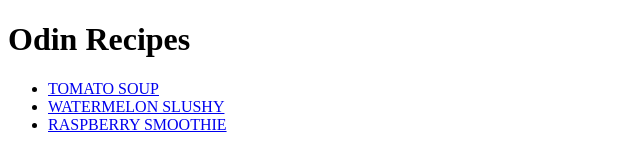
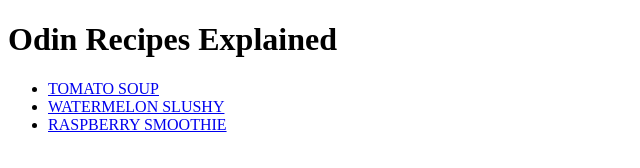
Before and after one commit to meeseeks-san/odinrecipes, a plain HTML site: page index.html in a window 1280 px wide. Shown: the whole page, without its empty margins (0-640 px from the left). Drawn offline with Linux system fonts and the light colour scheme.

Commit message:
index page heading updated

```diff
--- a/index.html
+++ b/index.html
@@ -8,7 +8,7 @@
 </head>
 
 <body>
-<h1>Odin Recipes</h1>
+<h1>Odin Recipes Explained</h1>
 <ul>
     <li><a href=" recipes/tomatosoup.html">TOMATO SOUP</a></li>
     <li><a  href="recipes/watermelonslushy.html">WATERMELON SLUSHY</a></li>
```
